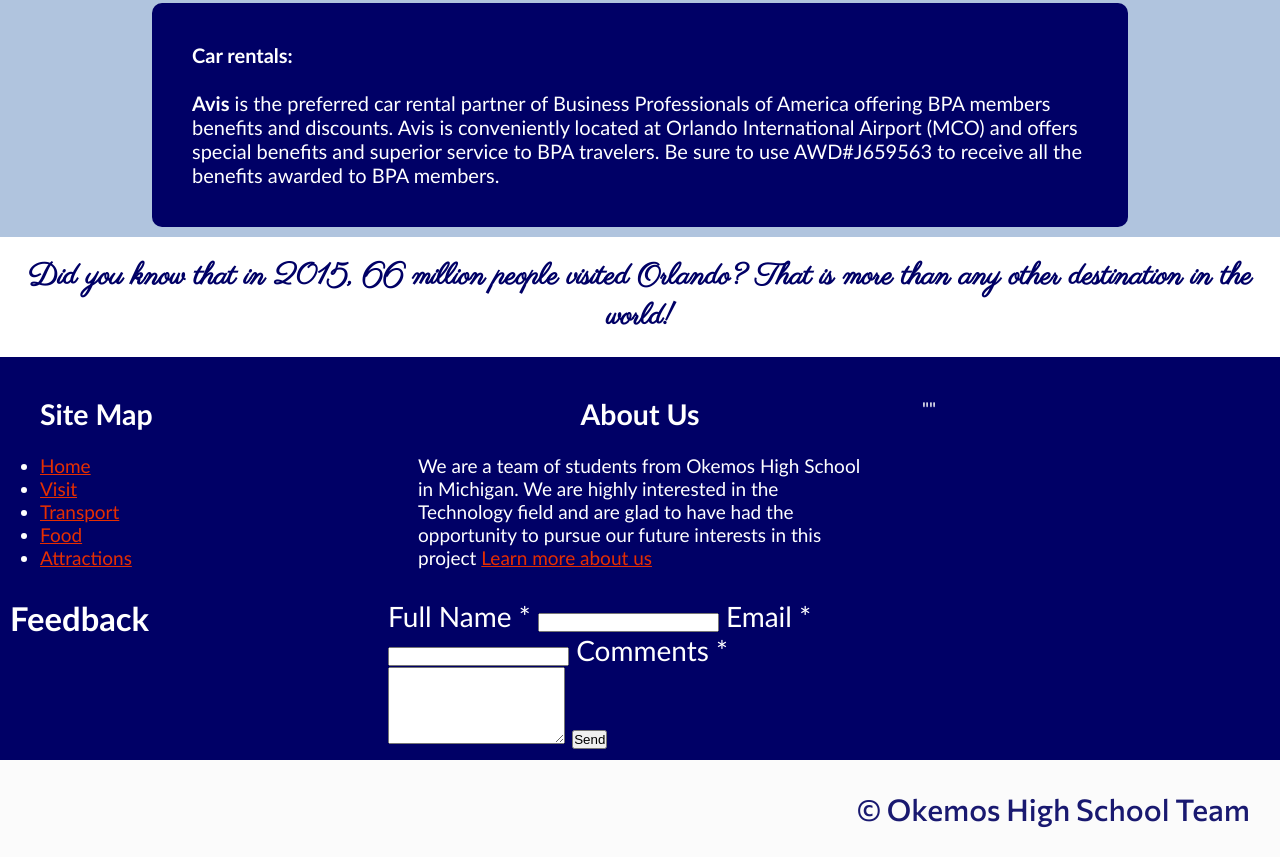
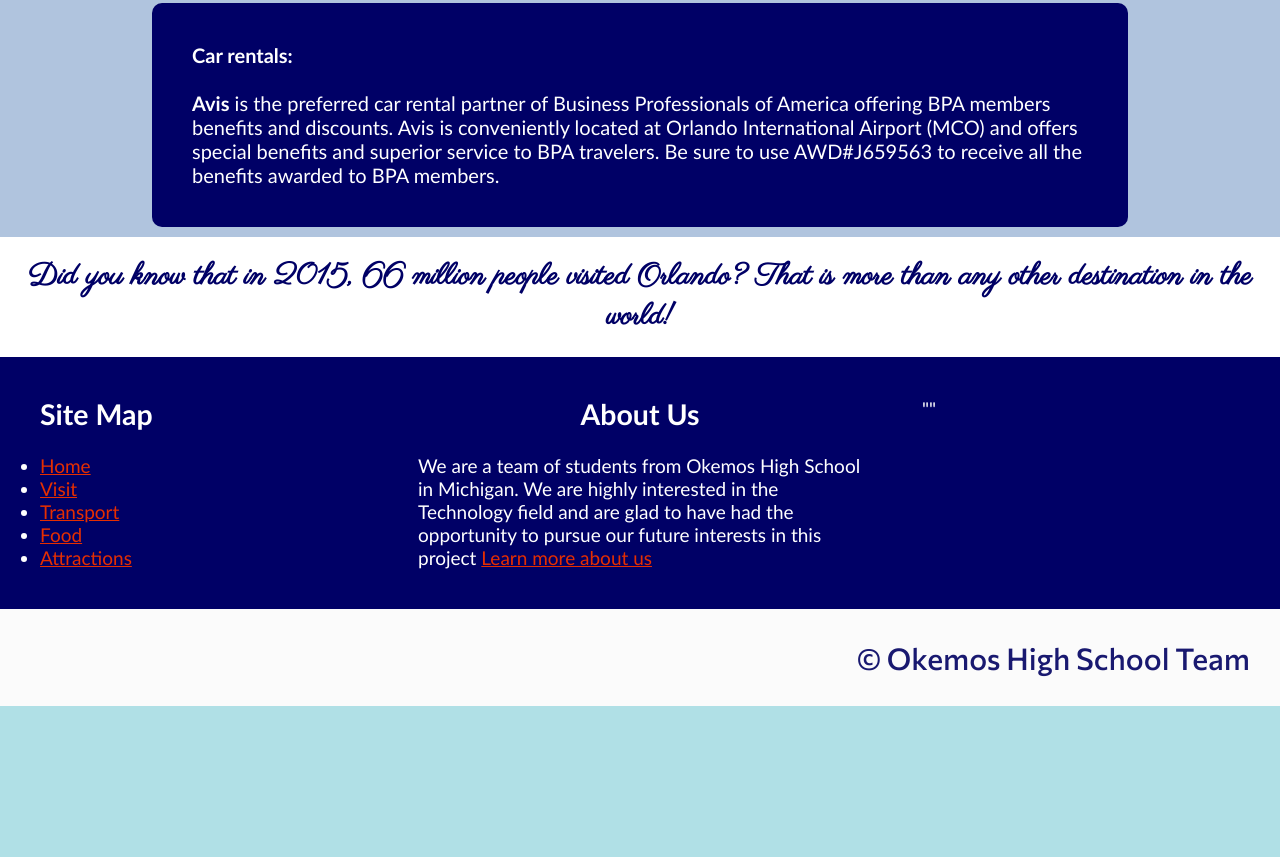
Before and after one commit to NavyaxGupta/BPA_States_FirstPlace_WebsiteDesign, a plain HTML site: page Visit-BPA.html in a window 1280 px wide. Shown: the part 4045-4902 px from the top of the page. After the commit the page ends 4751 px from the top, so only its background shows below. Drawn offline with Linux system fonts and the light colour scheme.

Commit message:
Update Visit-BPA.html

```diff
--- a/Visit-BPA.html
+++ b/Visit-BPA.html
@@ -150,23 +150,8 @@
                 <a href="about.html">Learn more about us</a>
             </p></div>
 
-
         <div class="footergrid-item">""</div>
-        <h3>Feedback</h3>
-        <form action="contact.php" method="post">
-                <label class="label fullname __web-inspector-hide-shortcut__" for="name">Full Name *</label>
-                <input class="form-control" name="full-name" id="name" type="text" required="" data-validation-required-message="Please Enter Your Name">
-
-                <label class="label" for="email">Email <!-- Address --> *</label>
-                <input class="form-control" name="email" id="email" type="email" required="" data-validation-required-message="Please Enter Your Email">
-
-                <label class="label" for="comment">Comments *</label>
-                <textarea rows="5" name="message" id="comment" class="form-control" required="" data-validation-required-message="Please Enter Your Message"></textarea>
-
-                <input class="MyButton" type="submit" title="Send Feedback" value="Send" name="submit">
-
-              </form>
-    </div>
+        </div>
 
     <div class="copyright">
         <p class="CopyrightText">&copy; Okemos High School Team</p>
```
